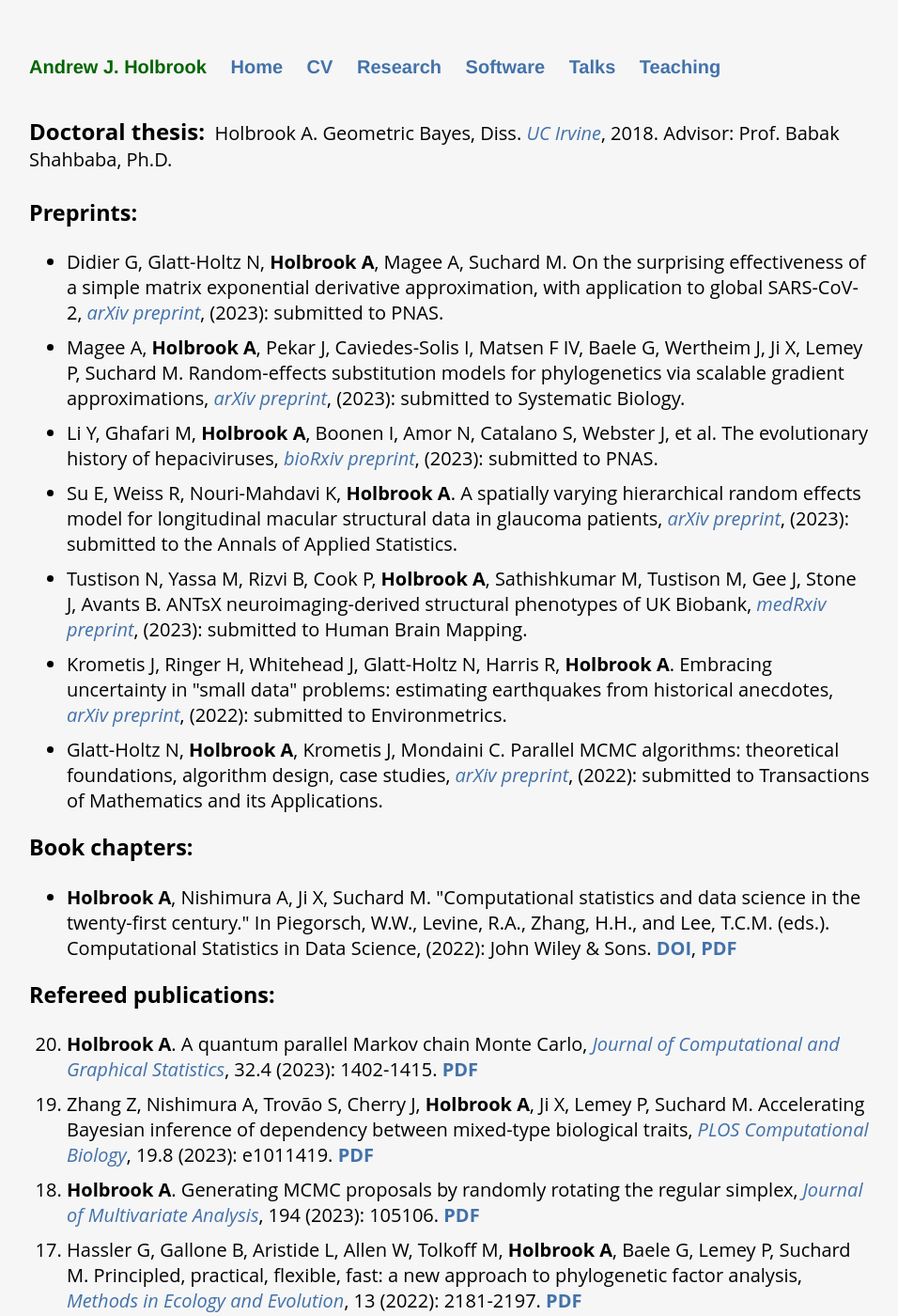
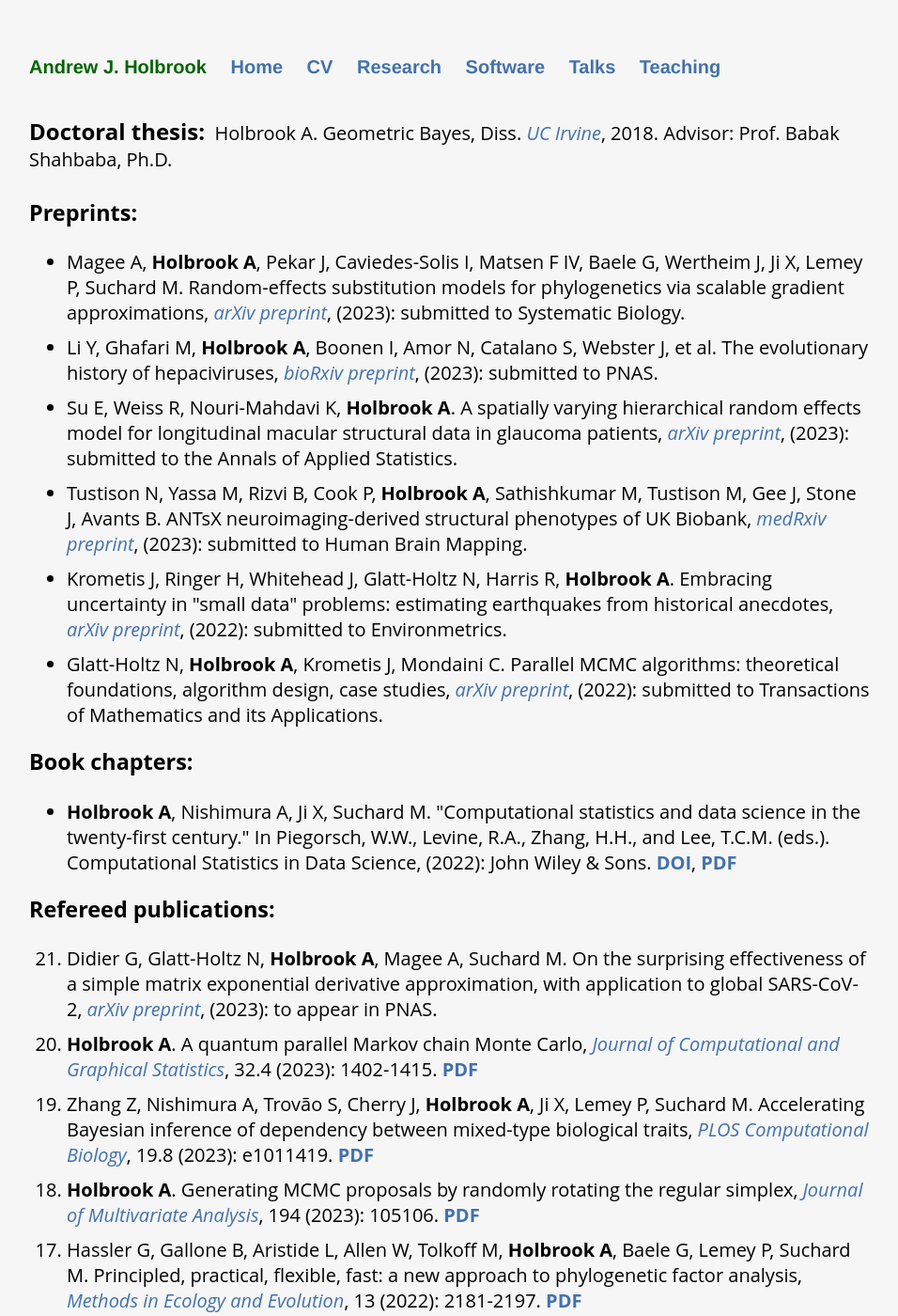
Before and after one commit to andrewjholbrook/andrewjholbrook.github.io, a Jekyll site: the page built from research.html, in a window 1280 px wide and 1400 px high. Shown: the whole window at 94% size, without its empty margins (161-1117 px from the left). Built offline with Jekyll 4.4.1, drawn with Linux system fonts in a browser that asks for light colours; a style sheet for code colours, icons or effects is not loaded; some of the changed lines change nothing that is shown.

Commit message:
Update research.html

```diff
--- a/research.html
+++ b/research.html
@@ -11,7 +11,6 @@ title: Andrew Holbrook | Research
 
   <h3>Preprints:</h3>
   <ul id="preprints">
-        <li> Didier G, Glatt-Holtz N, <b>Holbrook A</b>, Magee A, Suchard M. On the surprising effectiveness of a simple matrix exponential derivative approximation, with application to global SARS-CoV-2, <i><a href="http://arxiv.org/abs/2306.15841" target="_blank">arXiv preprint</a></i>, (2023): submitted to PNAS. </li>
         <li> Magee A, <b>Holbrook A</b>, Pekar J, Caviedes-Solis I, Matsen F IV, Baele G, Wertheim J, Ji X, Lemey P, Suchard M. Random-effects substitution models for phylogenetics via scalable gradient approximations, <i><a href="https://arxiv.org/abs/2303.13642" target="_blank">arXiv preprint</a></i>, (2023): submitted to Systematic Biology.</li>
         <li> Li Y, Ghafari M, <b>Holbrook A</b>, Boonen I, Amor N, Catalano S, Webster J, et al. The evolutionary history of hepaciviruses, <i><a href="https://doi.org/10.1101/2023.06.30.547218" target="_blank">bioRxiv preprint</a></i>, (2023): submitted to PNAS. </li>
         <li> Su E, Weiss R, Nouri-Mahdavi K, <b>Holbrook A</b>. A spatially varying hierarchical random effects model for longitudinal macular structural data in glaucoma patients, <i><a href="https://arxiv.org/abs/2303.09018" target="_blank">arXiv preprint</a></i>, (2023): submitted to the Annals of Applied Statistics.</li>
@@ -30,6 +29,7 @@ John Wiley & Sons. <b><a href="https://doi.org/10.1002/9781118445112.stat08324"
   <h3>Refereed publications:</h3>
 
   <ol id="pubs" reversed>
+                <li> Didier G, Glatt-Holtz N, <b>Holbrook A</b>, Magee A, Suchard M. On the surprising effectiveness of a simple matrix exponential derivative approximation, with application to global SARS-CoV-2, <i><a href="http://arxiv.org/abs/2306.15841" target="_blank">arXiv preprint</a></i>, (2023): to appear in PNAS. </li>
             <li><b>Holbrook A</b>. A quantum parallel Markov chain Monte Carlo, <i><a href="https://doi.org/10.1080/10618600.2023.2195890" target="_blank">Journal of Computational and Graphical Statistics</a></i>, 32.4 (2023): 1402-1415. <a href="papers/qpmcmc.pdf" target="_blank"><b>PDF</b></a></li>
         <li>Zhang Z, Nishimura A, Trovão S, Cherry J, <b>Holbrook A</b>, Ji X, Lemey P, Suchard M. Accelerating Bayesian inference of dependency between mixed-type biological traits, <i><a href="https://doi.org/10.1371/journal.pcbi.1011419" target="_blank">PLOS Computational Biology</a></i>, 19.8 (2023): e1011419. <a href="papers/journal.pcbi.1011419.pdf" target="_blank"><b>PDF</b></a></li>
                 <li><b>Holbrook A</b>. Generating MCMC proposals by randomly rotating the regular simplex, <i><a href="https://doi.org/10.1016/j.jmva.2022.105106" target="_blank">Journal of Multivariate Analysis</a></i>, 194 (2023): 105106. <a href="papers/simpl.pdf" target="_blank"><b>PDF</b></a>  </li>
```
